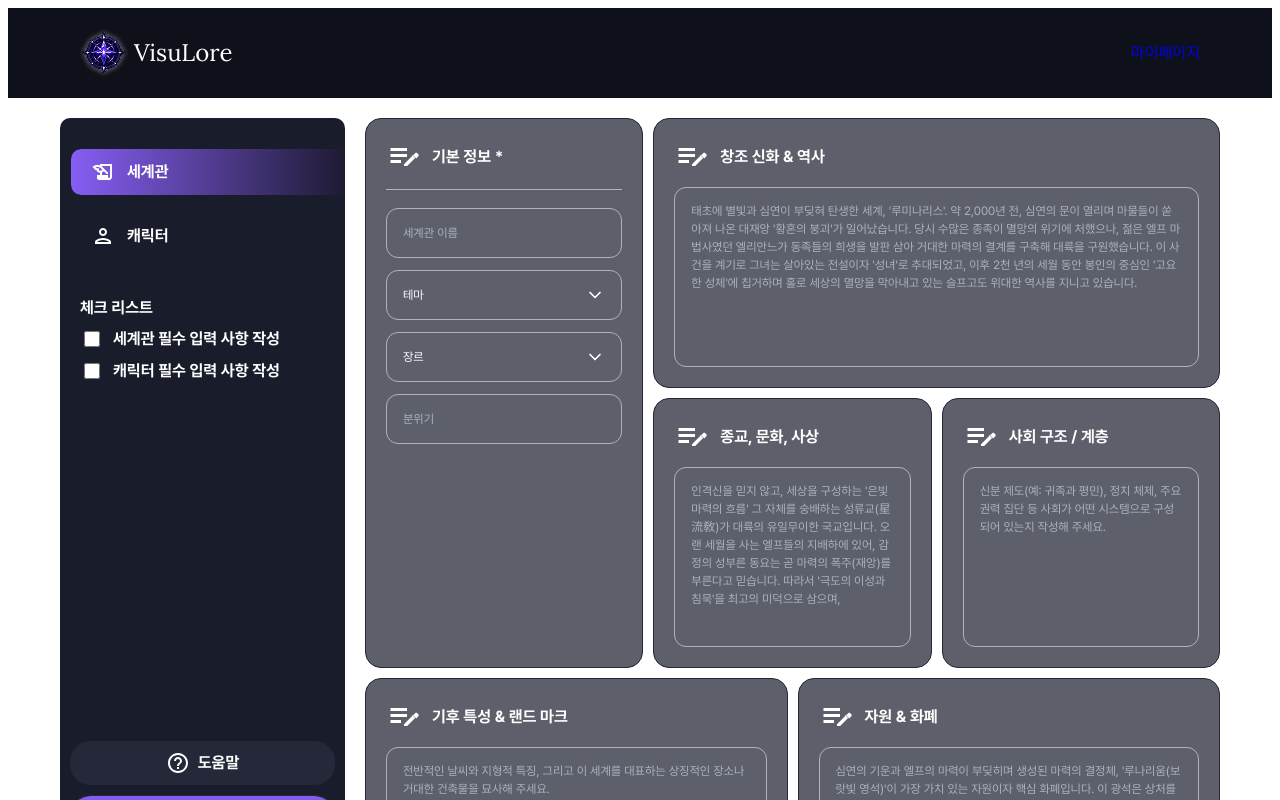
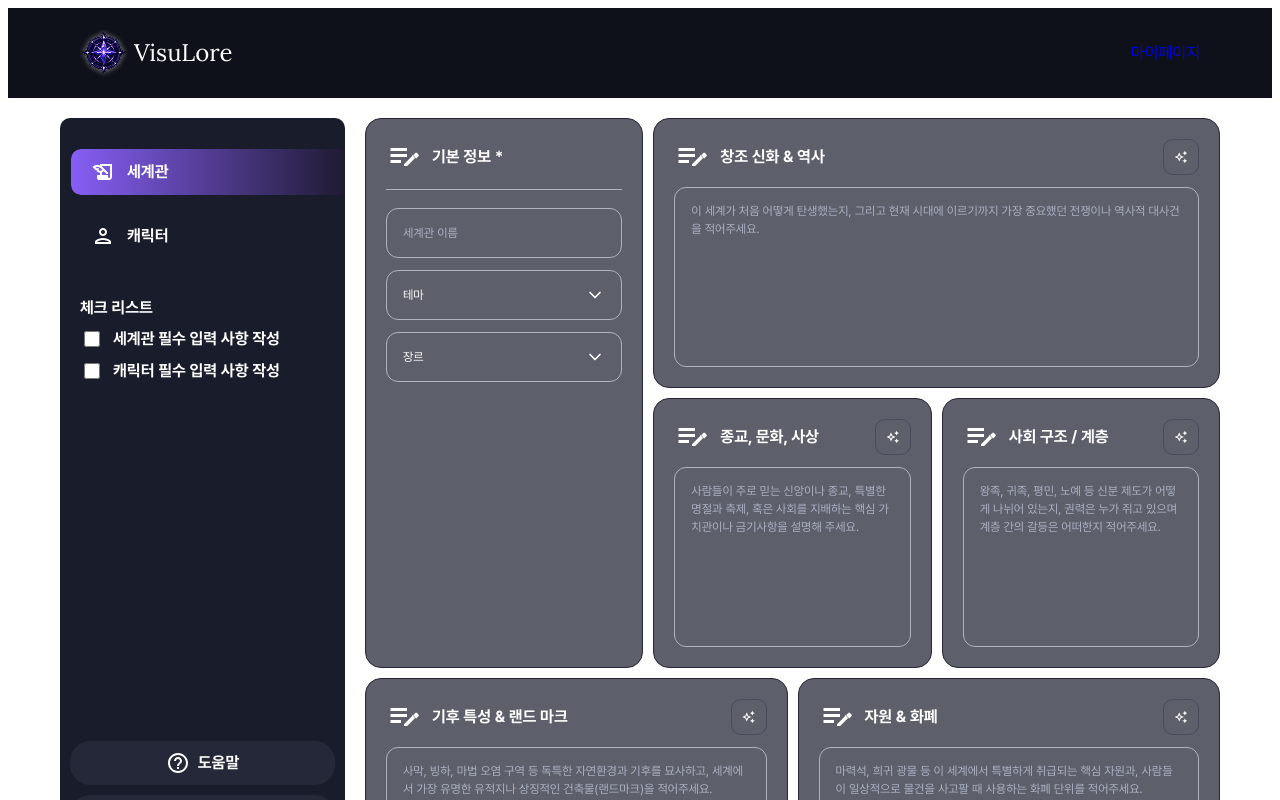
Before and after one commit to eodrn7021-cell/est_13_3st_project, a Next.js app: page /characters/create in a window 1280 px wide. Shown: the top 800 px of the page. Built offline with nearby package versions, Linux system fonts and the light colour scheme.

Commit message:
feat: implement reusable Textarea component and initial character creation page structure

```diff
--- a/app/characters/create/page.jsx
+++ b/app/characters/create/page.jsx
@@ -5,6 +5,7 @@ import Header from "@/components/layout/Header/Header";
 import Footer from "@/components/layout/Footer/Footer";
 import Sidebar from "@/components/layout/Sidebar/Sidebar";
 import CharacterForm from "@/components/character/CharacterForm/CharacterForm";
+import { createClient } from "@/lib/supabase/client";
 import sidebarStyles from "@/components/layout/Sidebar/Sidebar.module.scss";
 import createStyles from "./create.module.scss";
 
@@ -27,11 +28,110 @@ export default function CreateCharacterPage({ worldData, characterListData }) {
   const [isCharacterOpen, setIsCharacterOpen] = useState(false);
   const [selectedCharacter, setSelectedCharacter] = useState(characterList[0]);
 
+  const [formData, setFormData] = useState({});
   const [isWorldCheckDone, setIsWorldCheckDone] = useState(false);
   const [isCharCheckDone, setIsCharCheckDone] = useState(false);
 
-  const handleSubmit = (formData) => {
-    console.log("Form submitted:", formData);
+  const isAllCheckDone = isWorldCheckDone && isCharCheckDone;
+
+  const handleFormChange = (field, value, updatedData) => {
+    setFormData(updatedData);
+
+    const isWorldComplete = Boolean(
+      updatedData.title?.trim() &&
+      updatedData.theme?.trim() &&
+      updatedData.genre?.trim()
+    );
+    setIsWorldCheckDone(isWorldComplete);
+
+    const isCharComplete = Boolean(
+      updatedData.name?.trim() &&
+      updatedData.race?.trim() &&
+      updatedData.gender?.trim() &&
+      updatedData.age?.trim() &&
+      updatedData.job_role?.trim() &&
+      updatedData.background_story?.trim() &&
+      updatedData.appearance?.trim() &&
+      updatedData.personality?.trim()
+    );
+    setIsCharCheckDone(isCharComplete);
+  };
+
+  const handleSubmit = async (data) => {
+    const supabase = createClient();
+    let insertedWorld = null;
+
+    try {
+      // 1. 세계관(worlds) 테이블에 먼저 저장 후 ID 반환받기
+      const { data: worldRes, error: worldError } = await supabase
+        .from("worlds")
+        .insert({
+          name: data.title || data.name || "무제 세계관",
+          theme: data.theme || "",
+          genre: data.genre || "",
+          myth_history: data.myth_history || null,
+          religion_culture: data.religion_culture || null,
+          social_structure: data.social_structure || null,
+          climate_landmarks: data.climate_landmarks || null,
+          resource_currency: data.resource_currency || null,
+        })
+        .select()
+        .single();
+
+      if (worldError) {
+        console.error("세계관 데이터 삽입 실패:", worldError);
+        alert("세계관 저장 중 오류가 발생했습니다: " + worldError.message);
+        return;
+      }
+
+      insertedWorld = worldRes;
+
+      // 2. 저장된 세계관의 id (world_id)를 외래키로 지정하여 캐릭터(characters) 테이블에 저장
+      const { data: insertedChar, error: charError } = await supabase
+        .from("characters")
+        .insert({
+          world_id: insertedWorld.id,
+          name: data.name || "무제 캐릭터",
+          race: data.race || null,
+          gender: data.gender || null,
+          age: data.age || null,
+          job_role: data.job_role || null,
+          background_story: data.background_story || "",
+          appearance: data.appearance || "",
+          personality: data.personality || null,
+          abilities: data.abilities || null,
+          raw_relationship_input: data.relationships || null,
+          image_url: data.image_url || null,
+        })
+        .select()
+        .single();
+
+      if (charError) {
+        console.error("캐릭터 데이터 삽입 실패. 저장된 세계관을 롤백(삭제)합니다:", charError);
+        // 트랜잭션 보장: 캐릭터 저장 실패 시 1단계에서 생성된 세계관 삭제
+        await supabase.from("worlds").delete().eq("id", insertedWorld.id);
+        alert("캐릭터 저장 중 오류가 발생하여 전체 저장을 취소(롤백)했습니다: " + charError.message);
+        return;
+      }
+
+      console.log("데이터 성공적으로 저장됨:", { insertedWorld, insertedChar });
+      alert("세계관과 캐릭터가 성공적으로 저장되었습니다!");
+    } catch (err) {
+      console.error("데이터 저장 중 예외 발생:", err);
+      if (insertedWorld?.id) {
+        await supabase.from("worlds").delete().eq("id", insertedWorld.id);
+      }
+      alert("저장 작업 처리 중 오류가 발생하여 전체 저장을 취소했습니다.");
+    }
+  };
+
+  const handleSaveClick = (e) => {
+    if (e) e.preventDefault();
+    if (!isAllCheckDone) {
+      alert("모든 체크리스트를 채워주세요.");
+      return;
+    }
+    handleSubmit(formData);
   };
 
   const handleSelectWorld = () => {
@@ -170,19 +270,21 @@ export default function CreateCharacterPage({ worldData, characterListData }) {
               <div className={sidebarStyles.checklistSection}>
                 <div className={`kr_body_b ${sidebarStyles.checklistTitle}`}>체크 리스트</div>
                 <div className={sidebarStyles.checklistItems}>
-                  <label className={sidebarStyles.checkItem}>
+                  <label className={sidebarStyles.checkItem} style={{ cursor: "default" }}>
                     <input
                       type="checkbox"
                       checked={isWorldCheckDone}
-                      onChange={(e) => setIsWorldCheckDone(e.target.checked)}
+                      readOnly
+                      onClick={(e) => e.preventDefault()}
                     />
                     <span className="kr_body_b">세계관 필수 입력 사항 작성</span>
                   </label>
-                  <label className={sidebarStyles.checkItem}>
+                  <label className={sidebarStyles.checkItem} style={{ cursor: "default" }}>
                     <input
                       type="checkbox"
                       checked={isCharCheckDone}
-                      onChange={(e) => setIsCharCheckDone(e.target.checked)}
+                      readOnly
+                      onClick={(e) => e.preventDefault()}
                     />
                     <span className="kr_body_b">캐릭터 필수 입력 사항 작성</span>
                   </label>
@@ -201,7 +303,8 @@ export default function CreateCharacterPage({ worldData, characterListData }) {
 
               <button
                 type="button"
-                className={`${sidebarStyles.sideButton} ${sidebarStyles.active}`}
+                className={`${sidebarStyles.sideButton} ${isAllCheckDone ? sidebarStyles.active : ""}`}
+                onClick={handleSaveClick}
               >
                 <span className="kr_body_b">저장 / 이미지 생성</span>
               </button>
@@ -217,6 +320,7 @@ export default function CreateCharacterPage({ worldData, characterListData }) {
           <CharacterForm
             id="characterForm"
             mode={activeNav === "world" ? "world" : "character"}
+            onChange={handleFormChange}
             onSubmit={handleSubmit}
           />
         </div>
@@ -225,7 +329,11 @@ export default function CreateCharacterPage({ worldData, characterListData }) {
       {/* 모바일/태블릿 (< 1920px) 하단바: mainBody 밖에서 화면 100% 가득 참 */}
       <div className={createStyles.bottomActionSection}>
         <div className={createStyles.bottomActionContainer}>
-          <button type="submit" form="characterForm" className={createStyles.primaryBtn}>
+          <button
+            type="button"
+            className={`${createStyles.primaryBtn} ${isAllCheckDone ? createStyles.active : ""}`}
+            onClick={handleSaveClick}
+          >
             <span className="kr_body_b">저장 / 이미지 생성</span>
           </button>
           <button type="button" className={createStyles.deleteBtn}>
--- a/components/character/CharacterForm/CharacterForm.jsx
+++ b/components/character/CharacterForm/CharacterForm.jsx
@@ -70,7 +70,6 @@ export default function CharacterForm({
     title: initialValues.title || initialValues.name || "",
     theme: initialValues.theme || "",
     genre: initialValues.genre || "",
-    mood: initialValues.mood || "",
     myth_history: initialValues.myth_history || "",
     religion_culture: initialValues.religion_culture || "",
     social_structure: initialValues.social_structure || "",
@@ -140,11 +139,6 @@ export default function CharacterForm({
                       isOpen={activeSelect === "genre"}
                       onToggle={(nextState) => setActiveSelect(nextState ? "genre" : null)}
                     />
-                    <Input
-                      placeholder="분위기"
-                      value={formData.mood}
-                      onChange={(e) => handleChange("mood", e.target.value)}
-                    />
                   </>
                 ) : (
                   <>
@@ -192,7 +186,7 @@ export default function CharacterForm({
             title={isWorldMode ? "창조 신화 & 역사" : "배경 스토리 *"}
             placeholder={
               isWorldMode
-                ? "태초에 별빛과 심연이 부딪혀 탄생한 세계, '루미나리스'. 약 2,000년 전, 심연의 문이 열리며 마물들이 쏟아져 나온 대재앙 '황혼의 붕괴'가 일어났습니다. 당시 수많은 종족이 멸망의 위기에 처했으나, 젊은 엘프 마법사였던 엘리안느가 동족들의 희생을 발판 삼아 거대한 마력의 결계를 구축해 대륙을 구원했습니다. 이 사건을 계기로 그녀는 살아있는 전설이자 '성녀'로 추대되었고, 이후 2천 년의 세월 동안 봉인의 중심인 '고요한 성체'에 칩거하며 홀로 세상의 멸망을 막아내고 있는 슬프고도 위대한 역사를 지니고 있습니다."
+                ? "이 세계가 처음 어떻게 탄생했는지, 그리고 현재 시대에 이르기까지 가장 중요했던 전쟁이나 역사적 대사건을 적어주세요."
                 : "캐릭터가 살아온 삶의 궤적, 주요 사건, 현재 직면한 상황 등을 자세히 적어주세요."
             }
             value={isWorldMode ? formData.myth_history : formData.background_story}
@@ -211,7 +205,7 @@ export default function CharacterForm({
             title={isWorldMode ? "종교, 문화, 사상" : "외형적 특징 *"}
             placeholder={
               isWorldMode
-                ? "인격신을 믿지 않고, 세상을 구성하는 '은빛 마력의 흐름' 그 자체를 숭배하는 성류교(星流敎)가 대륙의 유일무이한 국교입니다. 오랜 세월을 사는 엘프들의 지배하에 있어, 감정의 성부른 동요는 곧 마력의 폭주(재앙)를 부른다고 믿습니다. 따라서 '극도의 이성과 침묵'을 최고의 미덕으로 삼으며,"
+                ? "사람들이 주로 믿는 신앙이나 종교, 특별한 명절과 축제, 혹은 사회를 지배하는 핵심 가치관이나 금기사항을 설명해 주세요."
                 : "키, 체형, 머리색, 눈동자 색, 흉터나 점, 즐겨 입는 옷차림 등 눈에 띄는 특징을 묘사해 주세요."
             }
             value={isWorldMode ? formData.religion_culture : formData.appearance}
@@ -230,7 +224,7 @@ export default function CharacterForm({
             title={isWorldMode ? "사회 구조 / 계층" : "성격 및 성향 *"}
             placeholder={
               isWorldMode
-                ? "신분 제도(예: 귀족과 평민), 정치 체제, 주요 권력 집단 등 사회가 어떤 시스템으로 구성되어 있는지 작성해 주세요."
+                ? "왕족, 귀족, 평민, 노예 등 신분 제도가 어떻게 나뉘어 있는지, 권력은 누가 쥐고 있으며 계층 간의 갈등은 어떠한지 적어주세요."
                 : "캐릭터의 평소 성격이나 가치관, 행동패턴, 취향 등 몰입 등을 상세히 적어주세요."
             }
             value={isWorldMode ? formData.social_structure : formData.personality}
@@ -251,7 +245,7 @@ export default function CharacterForm({
             title={isWorldMode ? "기후 특성 & 랜드 마크" : "능력치"}
             placeholder={
               isWorldMode
-                ? "전반적인 날씨와 지형적 특징, 그리고 이 세계를 대표하는 상징적인 장소나 거대한 건축물을 묘사해 주세요."
+                ? "사막, 빙하, 마법 오염 구역 등 독특한 자연환경과 기후를 묘사하고, 세계에서 가장 유명한 유적지나 상징적인 건축물(랜드마크)을 적어주세요."
                 : "다룰 수 있는 무기, 고유한 마법 능력, 뛰어난 지능 등 캐릭터의 특별한 전투적/비전투적 능력을 적어주세요."
             }
             value={isWorldMode ? formData.climate_landmarks : formData.abilities}
@@ -270,7 +264,7 @@ export default function CharacterForm({
             title={isWorldMode ? "자원 & 화폐" : "관련 인물"}
             placeholder={
               isWorldMode
-                ? "심연의 기운과 엘프의 마력이 부딪히며 생성된 마력의 결정체, '루나리움(보랏빛 영석)'이 가장 가치 있는 자원이자 핵심 화폐입니다. 이 광석은 상처를 치유하거나 강력한 마법을 증폭시키는 매개체로 사용되며, 순도가 높고 짙은 보랏빛을 띌수록 가치가 천정부지로 솟습니다. 하층민들은 철이나 구리 동전을 사용한다."
+                ? "마력석, 희귀 광물 등 이 세계에서 특별하게 취급되는 핵심 자원과, 사람들이 일상적으로 물건을 사고팔 때 사용하는 화폐 단위를 적어주세요."
                 : "가족, 친구, 라이벌, 스승 등 주변 인물들과의 관계와 짧은 서사를 적어주세요."
             }
             value={isWorldMode ? formData.resource_currency : formData.relationships}
--- a/components/form/Textarea/Textarea.jsx
+++ b/components/form/Textarea/Textarea.jsx
@@ -30,6 +30,9 @@ export default function Textarea({
   isOpen: propIsOpen,
   defaultOpen = true,
   onToggle,
+  showActionButton = true,
+  actionButtonIcon = "auto_awesome",
+  onActionButtonClick,
   ...props
 }) {
   const [internalIsOpen, setInternalIsOpen] = useState(defaultOpen);
@@ -63,6 +66,7 @@ export default function Textarea({
       className={`${styles.container} ${collapsible ? styles.collapsible : ""} ${isOpen ? styles.open : styles.closed} ${className}`.trim()}
       style={containerStyle}
     >
+      <div className={styles.header}>
         <div
           className={`${styles.inputTitle} ${collapsible ? styles.clickable : ""}`}
           onClick={handleTitleClick}
@@ -81,6 +85,25 @@ export default function Textarea({
           <span className={`kr_body_b ${styles.titleText}`}>{title}</span>
         </div>
 
+        {showActionButton && (
+          <button
+            type="button"
+            className={styles.actionButton}
+            onClick={(e) => {
+              e.stopPropagation();
+              if (onActionButtonClick) {
+                onActionButtonClick(e);
+              }
+            }}
+            aria-label="자동 작성"
+          >
+            <span className="material-symbols-outlined icon_14">
+              {actionButtonIcon}
+            </span>
+          </button>
+        )}
+      </div>
+
       {(!collapsible || isOpen) && (
         <div className={styles.input} style={inputStyle}>
           <textarea
--- a/components/form/Textarea/Textarea.module.scss
+++ b/components/form/Textarea/Textarea.module.scss
@@ -20,12 +20,20 @@
   }
 }
 
+.header {
+  display: flex;
+  align-items: center;
+  justify-content: space-between;
+  width: 100%;
+  gap: 10px;
+}
+
 .inputTitle {
   display: flex;
   align-items: center;
   gap: 10px;
   padding: 0;
-  width: 100%;
+  flex: 1;
   justify-content: flex-start;
 
   &.clickable {
@@ -56,6 +64,40 @@
   .titleText {
     color: colors.$color_white;
     line-height: 1.4;
+  }
+}
+
+.actionButton {
+  display: inline-flex;
+  align-items: center;
+  justify-content: center;
+  padding: 10px;
+  box-sizing: border-box;
+  background-color: transparent;
+  border: 1px solid rgba(59, 64, 85, 0.6);
+  border-radius: 10px;
+  color: colors.$color_white;
+  cursor: pointer;
+  flex-shrink: 0;
+  transition: background-color 0.2s ease, border-color 0.2s ease;
+
+  &:hover {
+    background-color: rgba(255, 255, 255, 0.08);
+    border-color: colors.$color_primary;
+  }
+
+  &:active {
+    background-color: rgba(255, 255, 255, 0.15);
+  }
+
+  span {
+    color: colors.$color_white;
+    display: inline-flex;
+    align-items: center;
+    justify-content: center;
+    width: 14px;
+    height: 14px;
+    font-size: 14px !important;
   }
 }
 
@@ -94,4 +136,26 @@
   &::placeholder {
     color: colors.$color_text_muted;
   }
+
+  &::-webkit-scrollbar {
+    width: 8px;
+  }
+
+  &::-webkit-scrollbar-track {
+    background: transparent;
+  }
+
+  &::-webkit-scrollbar-thumb {
+    background: colors.$color_secondary;
+    border-radius: 10px;
+  }
+
+  &::-webkit-scrollbar-button {
+    display: none;
+    width: 0;
+    height: 0;
+  }
+
+  scrollbar-width: thin;
+  scrollbar-color: colors.$color_secondary transparent;
 }
```
Also changed, not shown: app/characters/create/create.module.scss (+8 -3 lines), .agents/AGENTS.md (added). Lines whose indentation alone changed are shown as unchanged.
